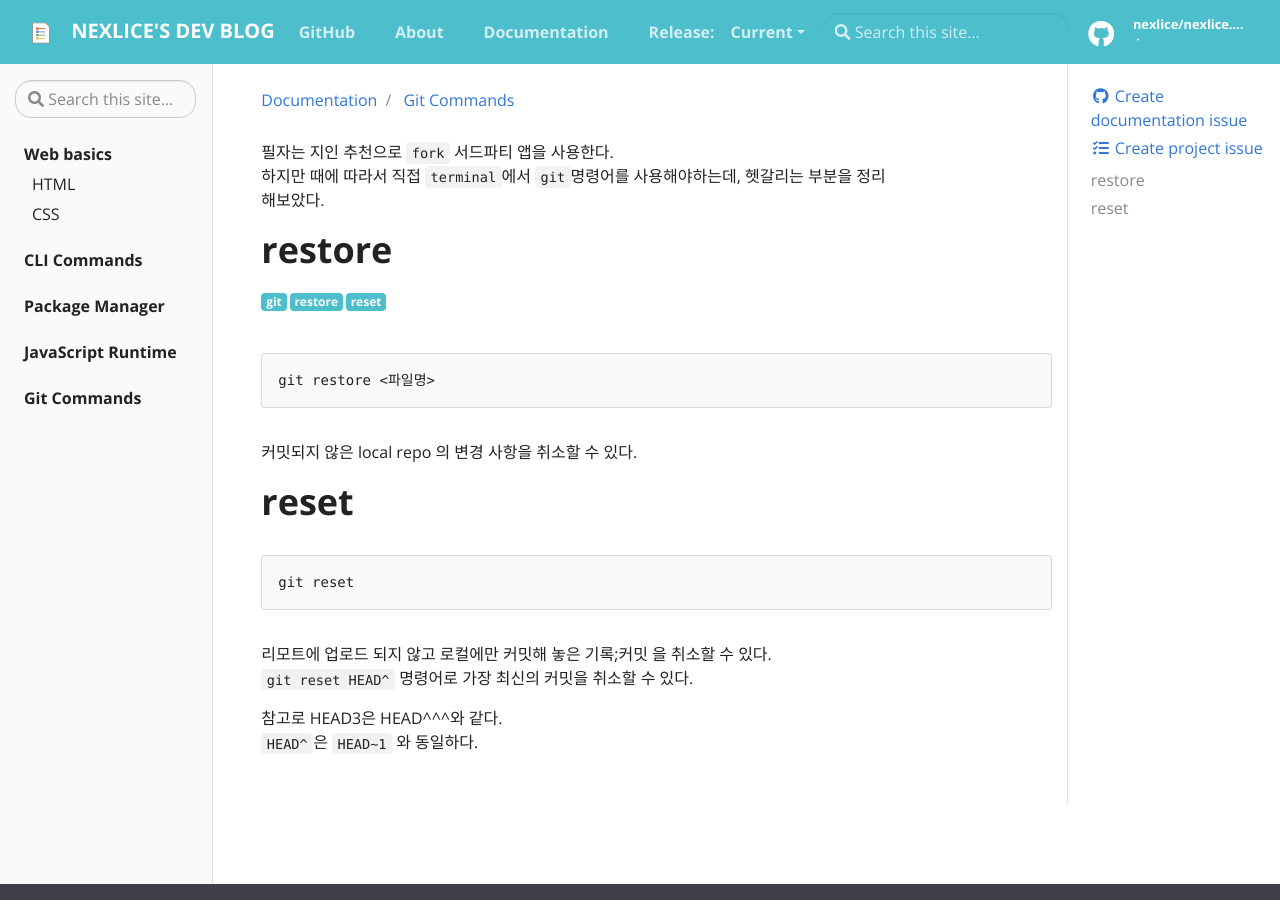
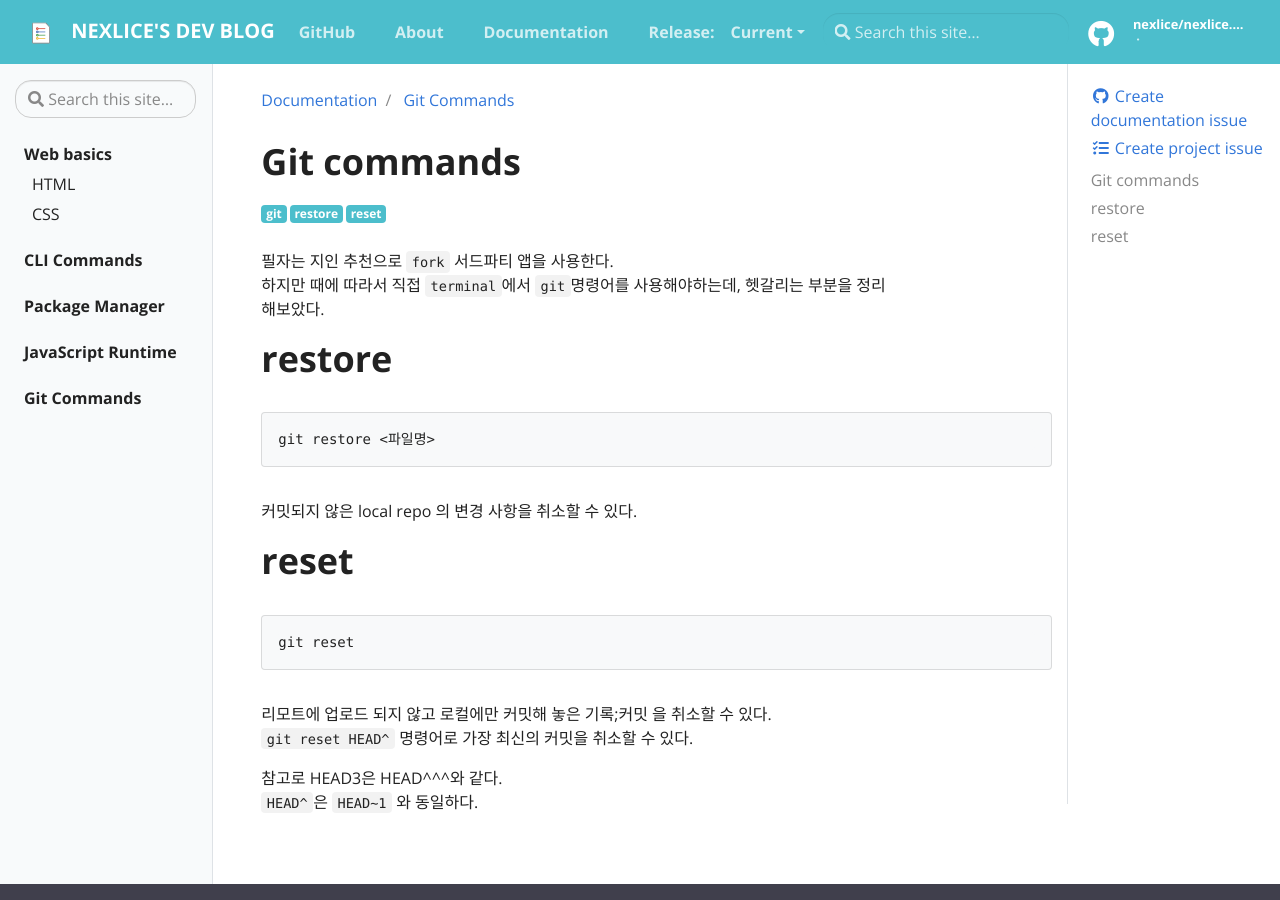
Before and after one commit to nexlice/nexlice.github.io, a Jekyll site: the page built from _docs/git-commands.md, in a window 1280 px wide and 900 px high. Built offline with Jekyll 4.4.1, drawn with Linux system fonts in a browser that asks for light colours.

Commit message:
fix: header

```diff
--- a/_docs/git-commands.md
+++ b/_docs/git-commands.md
@@ -7,6 +7,7 @@ tags:
 description: Learn about basic git commands!
 ---
 
+# Git commands
 필자는 지인 추천으로 `fork` 서드파티 앱을 사용한다.
 하지만 때에 따라서 직접 `terminal`에서 `git`명령어를 사용해야하는데, 헷갈리는 부분을 정리해보았다.
 
```
